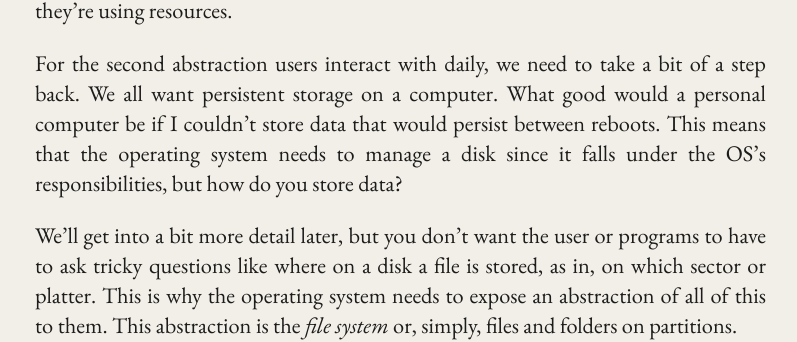
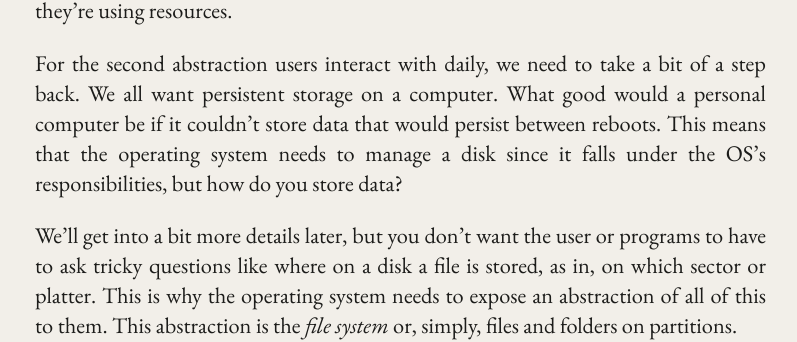
Before and after one commit to eFournierRobert/eFournierRobert.github.io, a Jekyll site: the page built from _posts/btob/2026-03-11-os.md, in a window 1280 px wide and 900 px high, scrolled down 4916 px. Shown: the part 212-554 px from the top of the window, without its empty margins (175-972 px from the left). Built offline with Jekyll 4.4.1, drawn with Linux system fonts in a browser that asks for light colours; some of the changed text lies outside the part shown.

Commit message:
Some corrections

```diff
--- a/_posts/btob/2026-03-11-os.md
+++ b/_posts/btob/2026-03-11-os.md
@@ -54,8 +54,7 @@
 in and reboot.
 
 This might be a bit inconvenient for the user, but it would be
-a nightmare to develop software for this. Making software for
-a computer like this, would basically mean that every software
+a nightmare to develop software for this. It would basically mean that every software
 has to write its own ways of interacting with hardware. Even
 the most basic of things, like files, would become a serious engineering
 problem to manage since every software would have to share the disk
@@ -188,10 +187,10 @@
 kill them or see how much they're using resources.
 
 For the second abstraction users interact with daily, we need to take a bit of a step back. We all want persistent storage on a computer.
-What good would a personal computer be if I couldn't store data that would persist between reboots. This
+What good would a personal computer be if it couldn't store data that would persist between reboots. This
 means that the operating system needs to manage a disk since it falls under the OS's responsibilities, but how do you store data?
 
-We'll get into a bit more detail later, but you don't want the user or programs to have to ask tricky questions
+We'll get into a bit more details later, but you don't want the user or programs to have to ask tricky questions
 like where on a disk a file is stored, as in, on which sector or platter. This is why the operating system
 needs to expose an abstraction of all of this to them. This abstraction is the *file system* or, simply, files
 and folders on partitions.
```
Also changed, not shown: other parts of _posts/btob/2026-03-11-os.md (+2 -2 lines).
